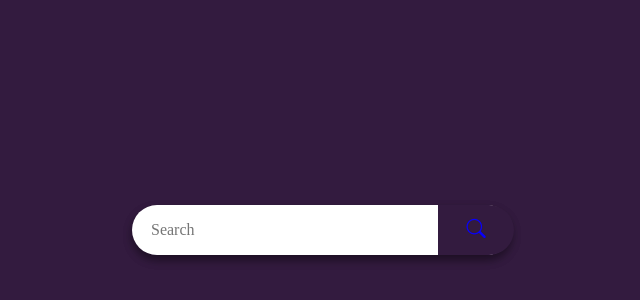
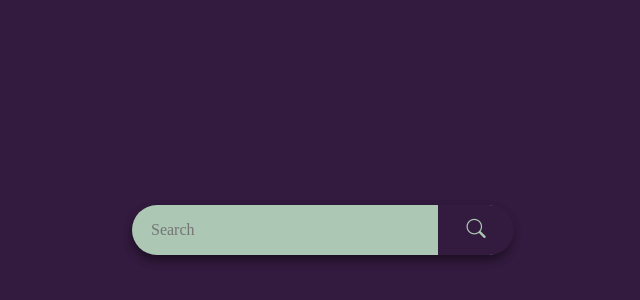
Before and after one commit to Mrbunny159/ResponsiveSearchbar, a plain HTML site: page index.html in a window 1280 px wide. Shown: the part 170-470 px from the top of the page, without its empty margins (318-958 px from the left). Drawn offline with nearby package versions, Linux system fonts and the light colour scheme.

Commit message:
Update style.css

```diff
--- a/style.css
+++ b/style.css
@@ -33,7 +33,7 @@ body{
     height: 100%;
     width: 100%;
     border-radius: 50px;
-    background: #fff;
+    background: #ACC7B4;
     border:none;
     padding-left: 5%;
     font-size: 100%;
@@ -49,5 +49,5 @@ body{
     text-align: center;
     line-height: 50px;
     font-size: 120%;
-    color: rgb(8, 0, 255);
+    color: #ACC7B4;
 }
```
